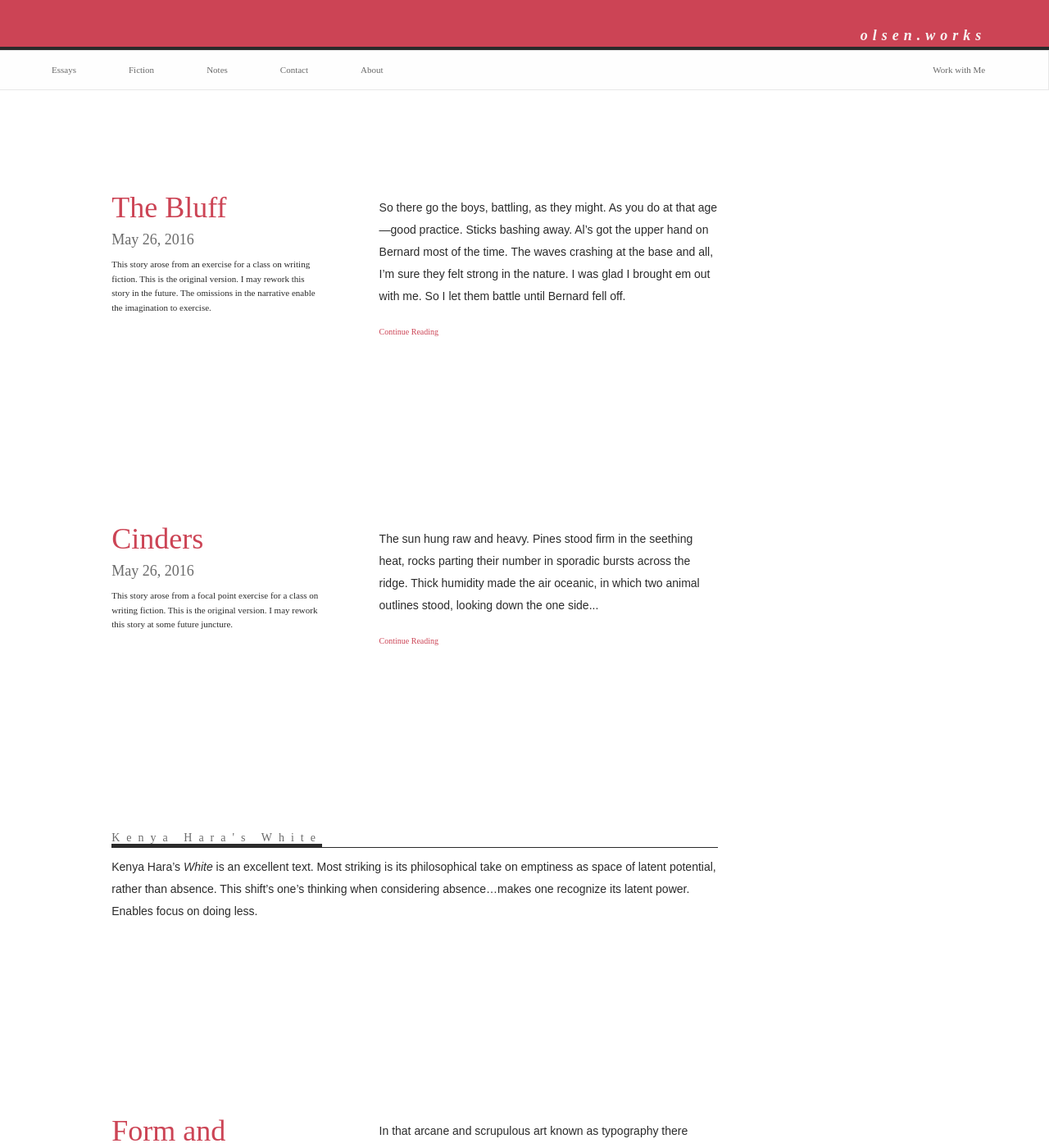
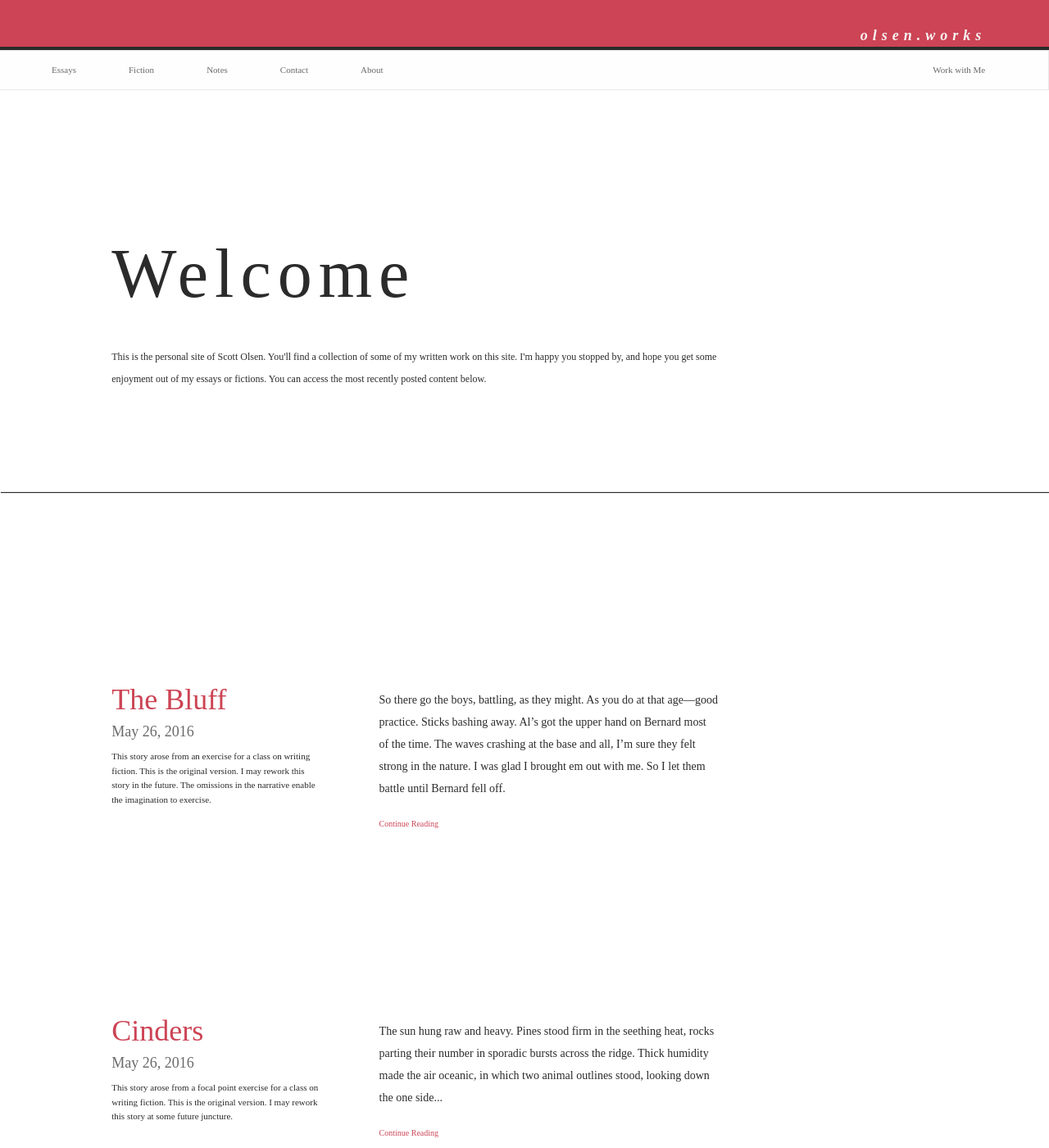
Before and after one commit to fakeolsen/scolsen.github.io, a Jekyll site: the page built from index.html, in a window 1280 px wide and 1400 px high. Shown: the whole window at 82% size. Built offline with Jekyll 4.4.1, drawn with Linux system fonts in a browser that asks for light colours; some web fonts are replaced.

Commit message:
revert to surveyor for body

```diff
--- a/_layouts/default.html
+++ b/_layouts/default.html
@@ -6,7 +6,7 @@
   <body>
 
     {% include header.html %}
-    {% if page.url == site.baseurl %}
+    {% if page.title contains 'home'%}
   <div class="hero">
     <div class="curtain"></div>
       <div class="hero-wrapper">
--- a/css/main.scss
+++ b/css/main.scss
@@ -6,7 +6,7 @@
 
 
 // Our variables
-$base-font-family: "Ideal Sans SSm A", "Ideal Sans SSm B", sans-serif;
+$base-font-family: "Surveyor SSm A", "Surveyor SSm B", serif;
 $base-font-size:   14px;
 $small-font-size:  $base-font-size * 0.875;
 $base-line-height: 27px;
--- a/index.html
+++ b/index.html
@@ -1,5 +1,6 @@
 ---
 layout: default
+title: "home"
 ---
 
 <div class="home">
```
